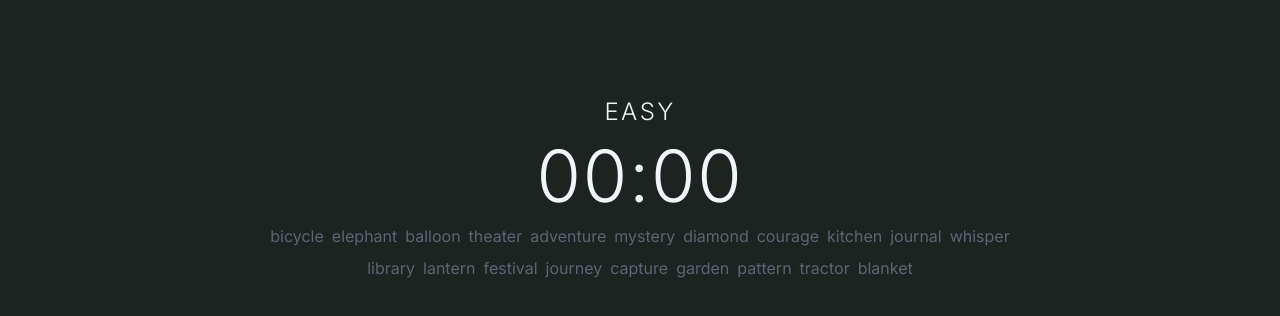
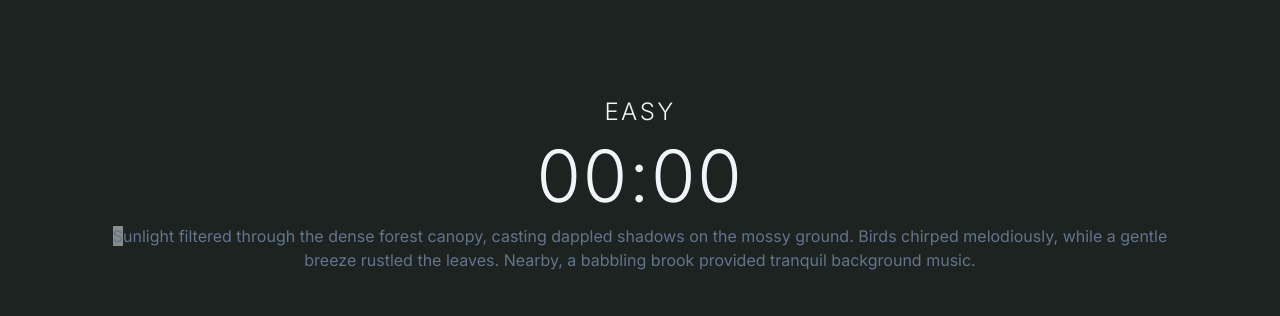
Before and after one commit to ChrisMungiria/typing-test, a Next.js app: page /difficulty/easy in a window 1280 px wide. Shown: the top 316 px of the page. Built offline with nearby package versions, Linux system fonts and the light colour scheme.

Commit message:
feat: added an input field for user ipnut

```diff
--- a/app/difficulty/[level]/page.tsx
+++ b/app/difficulty/[level]/page.tsx
@@ -1,29 +1,56 @@
-import React from "react";
+"use client";
 
-const DifficultyLevel = async ({ params }: { params: { level: string } }) => {
-  // const words = await fetch(`https://.../${params.level}`).then((res) => res.json());
-  const words = [
-    "bicycle",
-    "elephant",
-    "balloon",
-    "theater",
-    "adventure",
-    "mystery",
-    "diamond",
-    "courage",
-    "kitchen",
-    "journal",
-    "whisper",
-    "library",
-    "lantern",
-    "festival",
-    "journey",
-    "capture",
-    "garden",
-    "pattern",
-    "tractor",
-    "blanket",
-  ];
+import { useEffect, useRef, useState } from "react";
+
+const paragraph =
+  "Sunlight filtered through the dense forest canopy, casting dappled shadows on the mossy ground. Birds chirped melodiously, while a gentle breeze rustled the leaves. Nearby, a babbling brook provided tranquil background music.";
+
+const DifficultyLevel = ({ params }: { params: { level: string } }) => {
+  const inputRef = useRef<HTMLInputElement>(null);
+  const charRefs = useRef<HTMLSpanElement[]>([]);
+
+  const [charIndex, setCharIndex] = useState<number>(0);
+  const [isTyping, setIsTyping] = useState<boolean>(false);
+
+  const [correctWrong, setCorrectWrong] = useState<string[]>([]);
+
+  useEffect(() => {
+    inputRef.current?.focus();
+    setCorrectWrong(Array(charRefs.current.length).fill(""));
+  }, []);
+
+  const handleChange = (e: React.ChangeEvent<HTMLInputElement>) => {
+    const characters = charRefs.current;
+    let currentChar = charRefs.current[charIndex];
+    let typedChar = e.target.value.slice(-1);
+
+    if (charIndex < characters.length) {
+      if (!isTyping) {
+        setIsTyping(true);
+      }
+
+      if (typedChar === currentChar.textContent) {
+        setCharIndex(charIndex + 1);
+        setCorrectWrong((prevCorrectWrong) => [
+          ...prevCorrectWrong.slice(0, charIndex),
+          "correct",
+        ]);
+      } else {
+        setCharIndex(charIndex + 1);
+        // Add a mistake state here
+        setCorrectWrong((prevCorrectWrong) => [
+          ...prevCorrectWrong.slice(0, charIndex),
+          "wrong",
+        ]);
+      }
+      if (charIndex === characters.length - 1) {
+        setIsTyping(false);
+        // paragraph complete
+      }
+    } else {
+      setIsTyping(false);
+    }
+  };
   return (
     <>
       <h1 className="text-2xl tracking-widest uppercase  font-light">
@@ -33,17 +60,28 @@ const DifficultyLevel = async ({ params }: { params: { level: string } }) => {
       {/* Timer */}
       <p className="text-7xl my-3 font-light tracking-wide">00:00</p>
 
-      {/* Words */}
+      {/* Paragraph */}
+      <div className="select-none text-center cursor-text">
+        <input
+          type="text"
+          ref={inputRef}
+          className="opacity-0 z-[-999] absolute"
+          onChange={handleChange}
+        />
+        {paragraph.split("").map((char, index) => (
+          <span
+            className={`text-slate-500 ${
+              index === charIndex ? "bg-slate-100/50" : ""
+            }
 
-      <div className="w-11/12 max-w-3xl flex flex-wrap items-center justify-center gap-2 text-[#5E6572]">
-        {words.map((word, index) => (
-          <p
+      ${correctWrong[index] === "wrong" && " text-custom-red"}
+      ${correctWrong[index] === "correct" && "text-custom-green"}
+     `}
             key={index}
-            className="text-center rexrlg
-          "
+            ref={(e: any) => (charRefs.current[index] = e)}
           >
-            {word}
-          </p>
+            {char}
+          </span>
         ))}
       </div>
     </>
```
